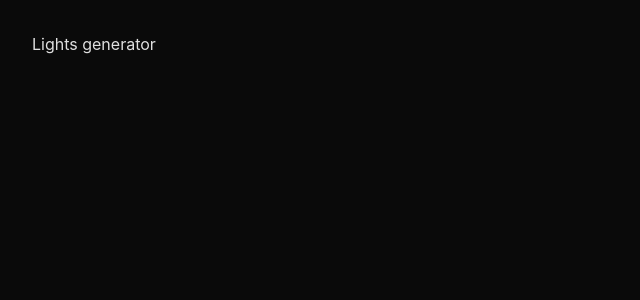
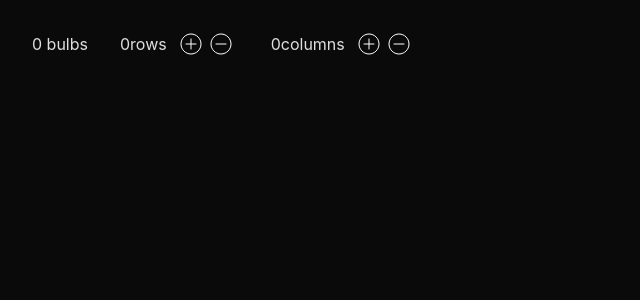
Before and after one commit to Patrycja-dz/lights-generator-app, a React (Vite) app: page / in a window 1280 px wide. Shown: the top 300 px of the page, without its empty margins (0-640 px from the left). Built offline with nearby package versions, Linux system fonts and the light colour scheme.

Commit message:
create counter

```diff
--- a/src/App.jsx
+++ b/src/App.jsx
@@ -1,7 +1,18 @@
 import "./App.css";
+import Counter from "./components/Counter";
+import { Plus } from "./components/Icons/Plus";
+import { Text } from "./components/Text";
 
 function App() {
-  return <div>Lights generator</div>;
+  return (
+    <div>
+      <nav className="nav">
+        <Text className="counter">0 bulbs</Text>
+        <Counter text="rows" />
+        <Counter text="columns" />
+      </nav>
+    </div>
+  );
 }
 
 export default App;
--- /dev/null
+++ b/src/components/Counter.jsx
@@ -0,0 +1,28 @@
+import { useState } from "react";
+import { Text } from "./Text";
+import { Plus } from "./Icons/Plus";
+import Minus from "./Icons/Minus";
+import styles from "../components/Counter.module.css";
+
+const Counter = ({ text }) => {
+  const [count, setCount] = useState(0);
+  const handleIncrementCounter = () => setCount((prevCount) => prevCount + 1);
+  const handleDecrementCounter = () =>
+    setCount((prevCount) => Math.max(prevCount - 1, 0));
+
+  return (
+    <div className={styles.wrapper}>
+      <Text>
+        {count}
+        {text}
+      </Text>
+      <nav>
+        <Plus onIncrement={handleIncrementCounter} />
+
+        <Minus onDecrement={handleDecrementCounter} />
+      </nav>
+    </div>
+  );
+};
+
+export default Counter;
--- /dev/null
+++ b/src/components/Counter.module.css
@@ -0,0 +1,11 @@
+.wrapper {
+  display: flex;
+}
+
+.wrapper nav {
+  margin-left: 12px;
+}
+
+.wrapper nav svg {
+  margin-right: 6px;
+}
--- /dev/null
+++ b/src/components/Icons/Minus.jsx
@@ -0,0 +1,22 @@
+const Minus = ({ onDecrement }) => {
+  return (
+    <svg
+      onClick={onDecrement}
+      width="24"
+      height="24"
+      viewBox="0 0 24 24"
+      fill="none"
+      xmlns="http://www.w3.org/2000/svg"
+    >
+      <path d="M17 12H7" stroke="white" strokeLinecap="round" />
+      <path
+        fillRule="evenodd"
+        clipRule="evenodd"
+        d="M12 22C17.5228 22 22 17.5228 22 12C22 6.47715 17.5228 2 12 2C6.47715 2 2 6.47715 2 12C2 17.5228 6.47715 22 12 22Z"
+        stroke="white"
+      />
+    </svg>
+  );
+};
+
+export default Minus;
--- /dev/null
+++ b/src/components/Icons/Plus.jsx
@@ -0,0 +1,23 @@
+import React from "react";
+
+export const Plus = ({ onIncrement }) => {
+  return (
+    <svg
+      onClick={onIncrement}
+      width="24"
+      height="24"
+      viewBox="0 0 24 24"
+      fill="none"
+      xmlns="http://www.w3.org/2000/svg"
+    >
+      <path d="M17 12H7" stroke="white" strokeLinecap="round" />
+      <path d="M12 17V7" stroke="white" strokeLinecap="round" />
+      <path
+        fillRule="evenodd"
+        clipRule="evenodd"
+        d="M12 22C17.5228 22 22 17.5228 22 12C22 6.47715 17.5228 2 12 2C6.47715 2 2 6.47715 2 12C2 17.5228 6.47715 22 12 22Z"
+        stroke="white"
+      />
+    </svg>
+  );
+};
--- /dev/null
+++ b/src/components/Text.jsx
@@ -0,0 +1 @@
+export const Text = ({ children }) => <p>{children}</p>;
--- a/src/index.css
+++ b/src/index.css
@@ -5,7 +5,7 @@
 
   color-scheme: light dark;
   color: rgba(255, 255, 255, 0.87);
-  background-color: #0A0A0A;
+  background-color: #0a0a0a;
 
   font-synthesis: none;
   text-rendering: optimizeLegibility;
@@ -19,3 +19,14 @@
   padding: 0;
   box-sizing: border-box;
 }
+
+.nav {
+  display: flex;
+}
+
+.nav > * {
+  margin-right: 32px;
+}
+
+.counter {
+}
```
